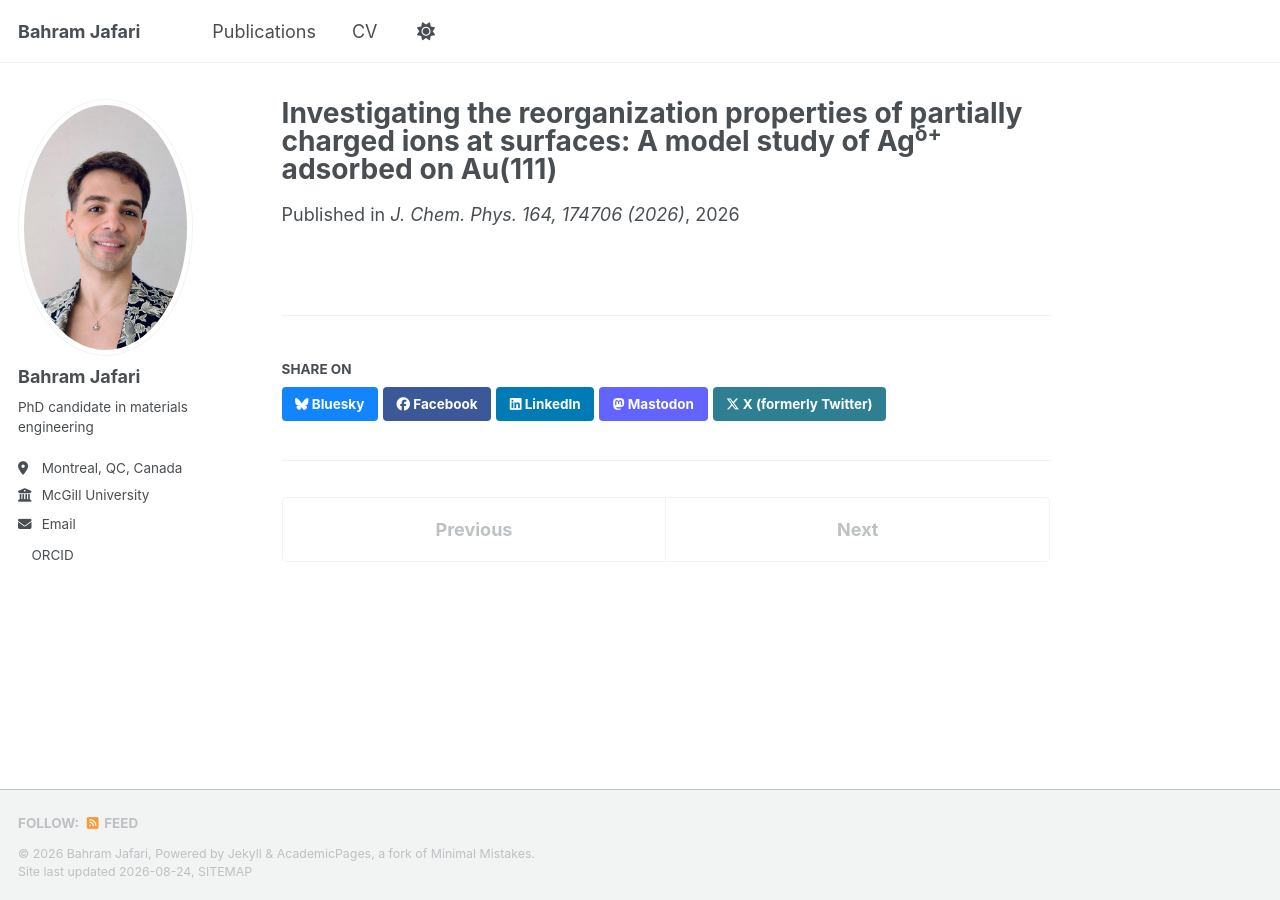
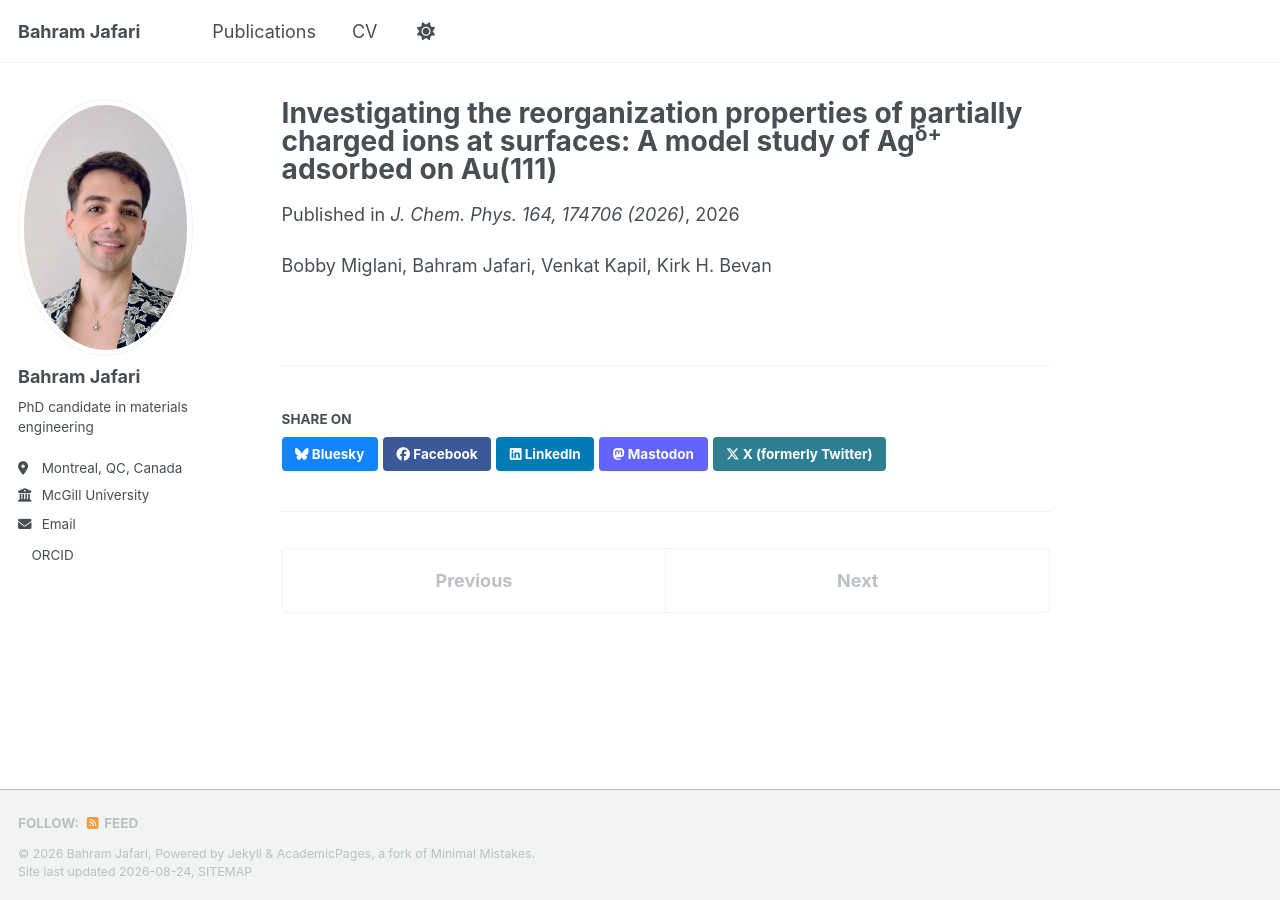
Before and after one commit to bahramjafarii/bahramjafarii.github.io, a Jekyll site: the page built from _publications/2026-05-04-paper-title-number-2.md, in a window 1280 px wide. Built offline with Jekyll 4.4.1, drawn with Linux system fonts in a browser that asks for light colours; a style sheet for code colours, icons or effects is not loaded.

Commit message:
Add authors to paper title number 2
Added authors to the paper metadata.

```diff
--- a/_publications/2026-05-04-paper-title-number-2.md
+++ b/_publications/2026-05-04-paper-title-number-2.md
@@ -10,3 +10,5 @@ slidesurl: # 'https://academicpages.github.io/files/slides2.pdf'
 paperurl: 'https://doi.org/10.1063/5.0322399'
 citation: # 'Your Name, You. (2010). &quot;Paper Title Number 2.&quot; <i>Journal 1</i>. 1(2).'
 ---
+
+Bobby Miglani, Bahram Jafari, Venkat Kapil, Kirk H. Bevan
```
